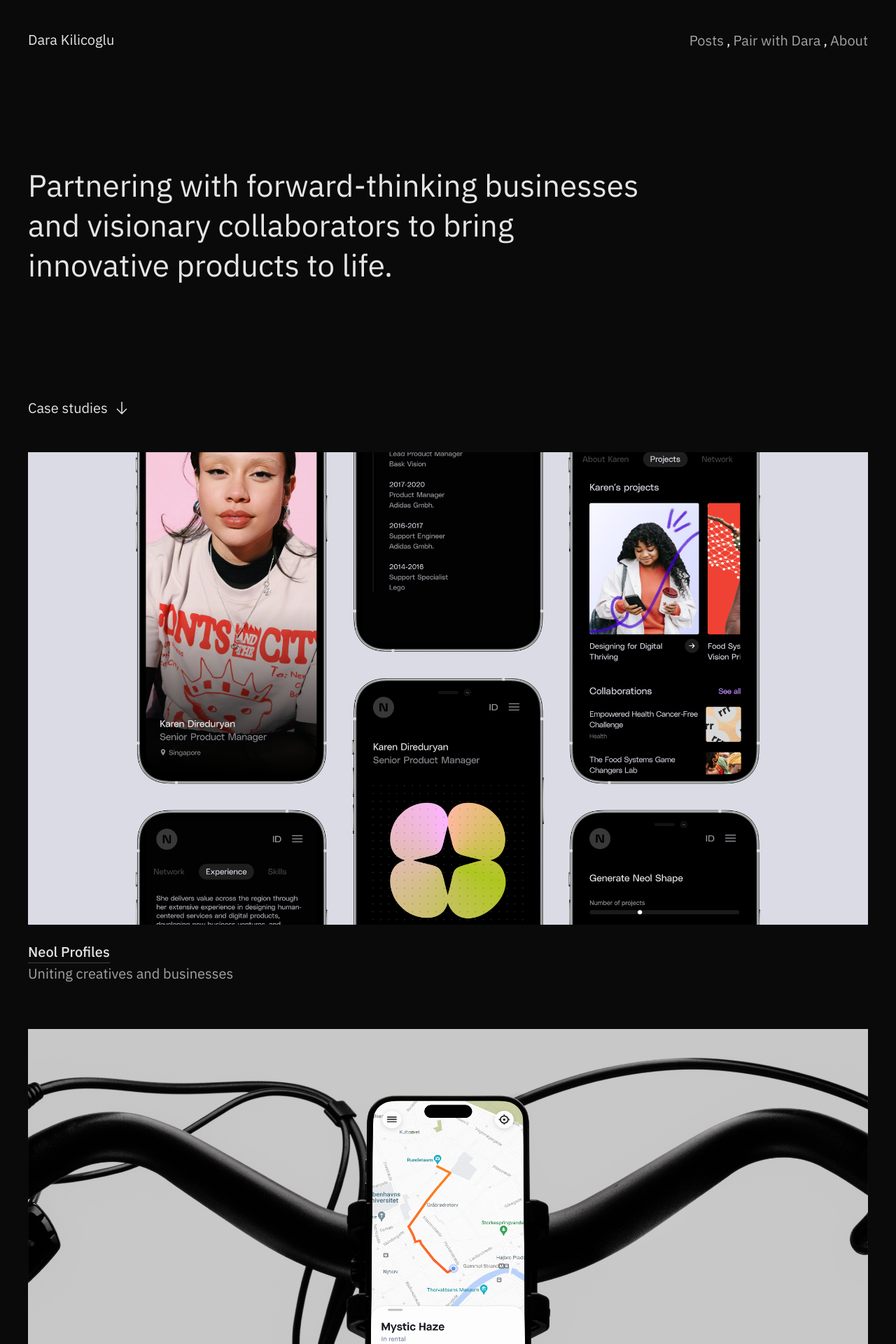
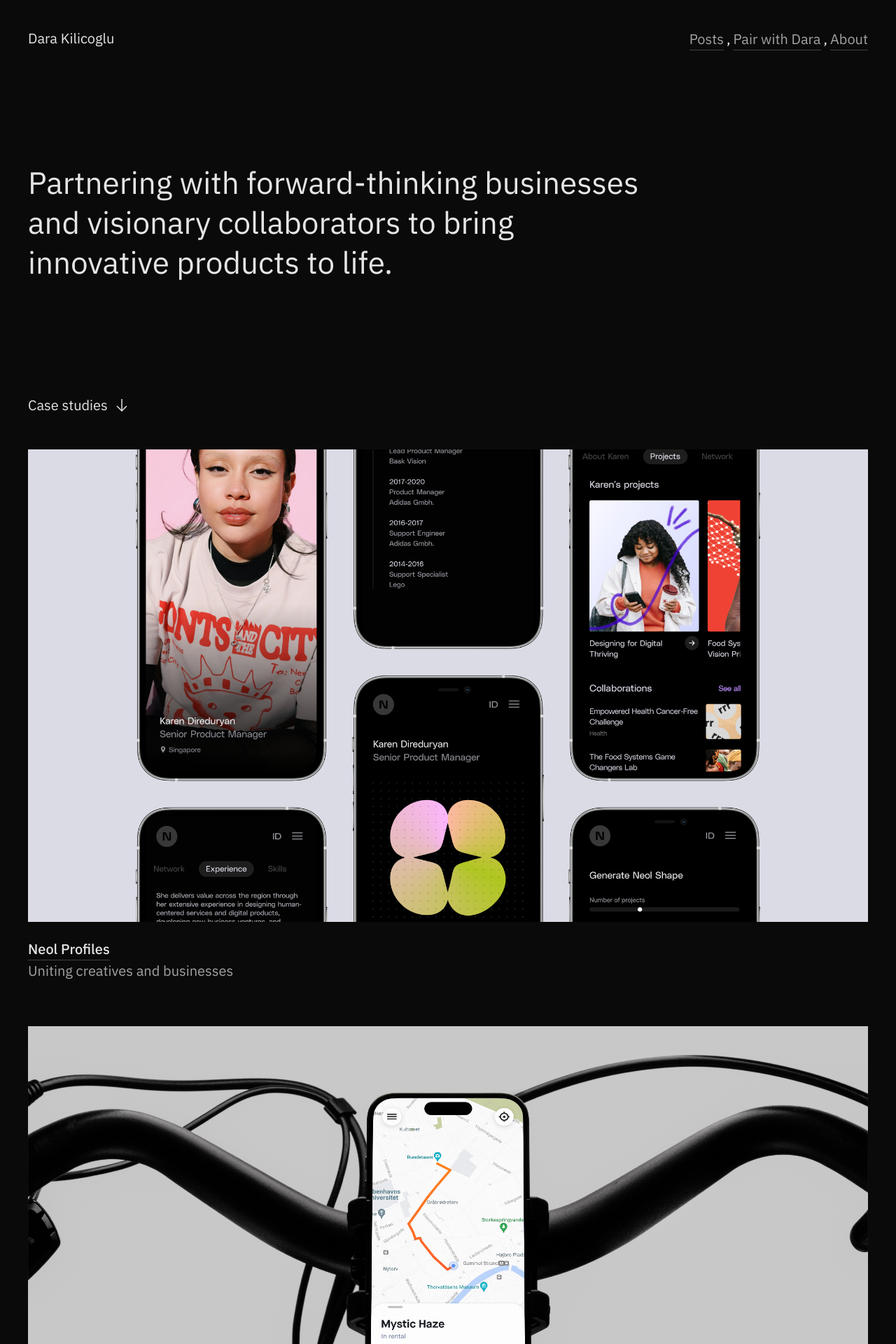
Before and after one commit to dara/dara.github.io, a Jekyll site: the page built from index.html, in a window 1280 px wide. Shown: the top 1920 px of the page at 70% size. Built offline with Jekyll 4.4.1, drawn with Linux system fonts in a browser that asks for light colours.

Commit message:
Fix nav positioning

```diff
--- a/assets/css/main.css
+++ b/assets/css/main.css
@@ -597,7 +597,6 @@ p:last-child {
 }
 
 nav a {
-  border-style: none;
   --tw-text-opacity: 1;
   color: rgb(163 163 163 / var(--tw-text-opacity, 1));
 }
@@ -1073,6 +1072,13 @@ h1, h2, h3, h4, h5, h6, a {
   -moz-osx-font-smoothing: grayscale;
 }
 
+@media (min-width: 640px) {
+  .sm\:text-3xl {
+    font-size: 1.875rem;
+    line-height: 2.25rem;
+  }
+}
+
 @media (min-width: 768px) {
   .md\:static {
     position: static;
--- a/assets/css/main.tailwind.css
+++ b/assets/css/main.tailwind.css
@@ -10,7 +10,7 @@
 
 @layer components {
   nav a {
-    @apply text-neutral-400 border-none;
+    @apply text-neutral-400;
   }
   nav a.current {
     @apply border-fuchsia-400/80;
--- a/index.html
+++ b/index.html
@@ -13,9 +13,9 @@ layout: default
 
     <nav id="nav-menu" class="hidden md:block fixed md:static top-[88px] md:top-auto inset-x-0 bottom-0 bg-neutral-950 md:bg-transparent md:p-0">
         <div class="flex flex-col md:flex-row gap-3 md:gap-0 h-full md:h-auto items-start md:items-center justify-start pt-8 md:pt-0 md:justify-center px-4 md:px-0">
-            <a href="/posts" class="text-link text-3xl md:text-base {% if page.url == '/posts' %}current{% endif %}">Posts</a><span class="hidden md:inline px-1">,</span>
-            <a href="/pair-with-dara" class="text-link text-3xl md:text-base {% if page.url == '/pair-with-dara' %}current{% endif %}">Pair with Dara</a><span class="hidden md:inline px-1">,</span>
-            <a href="/about" class="text-link text-3xl md:text-base {% if page.url == '/about' %}current{% endif %}">About</a>
+            <a href="/posts" class="text-neutral-400 text-link {% if page.url == '/posts' %}current{% endif %}">Posts</a><span class="hidden md:inline px-1">,</span>
+            <a href="/pair-with-dara" class="text-neutral-400 text-link {% if page.url == '/pair-with-dara' %}current{% endif %}">Pair with Dara</a><span class="hidden md:inline px-1">,</span>
+            <a href="/about" class="text-neutral-400 text-link {% if page.url == '/about' %}current{% endif %}">About</a>
         </div>
     </nav>
 </header>
```
